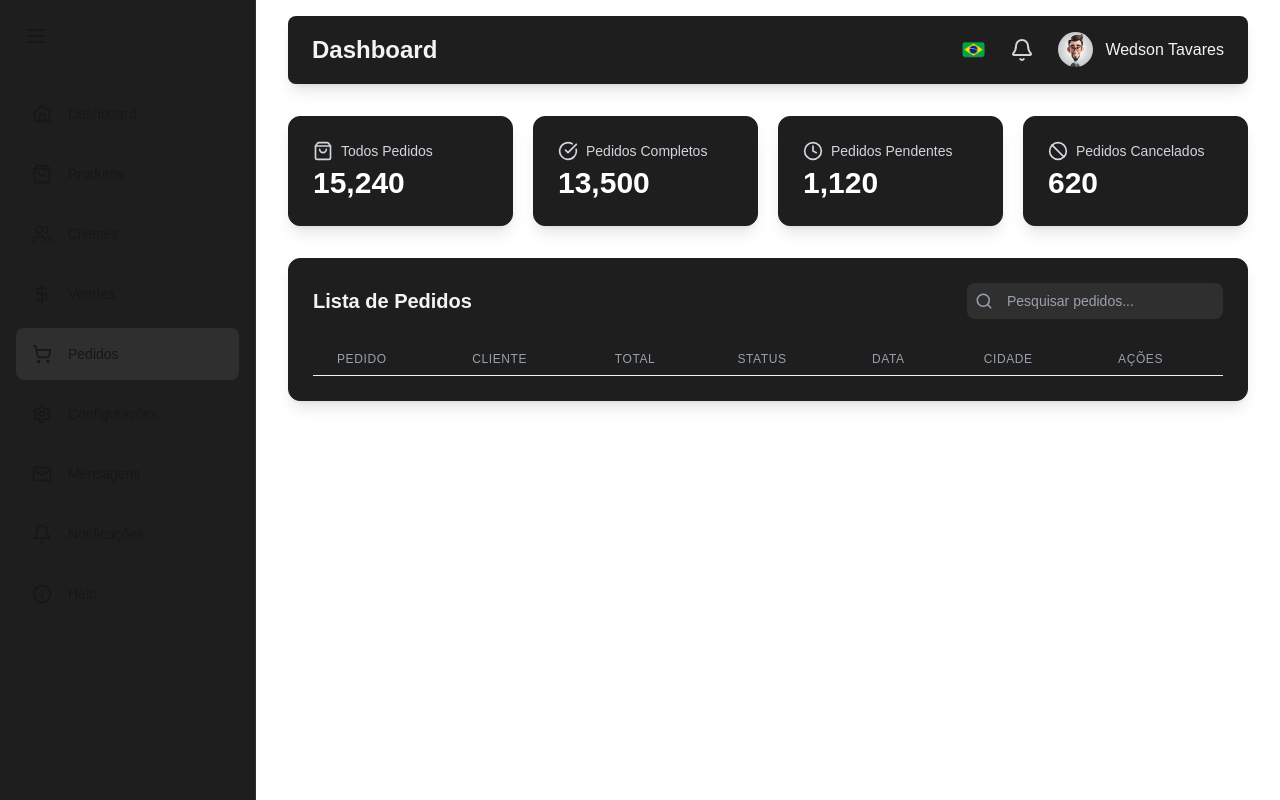
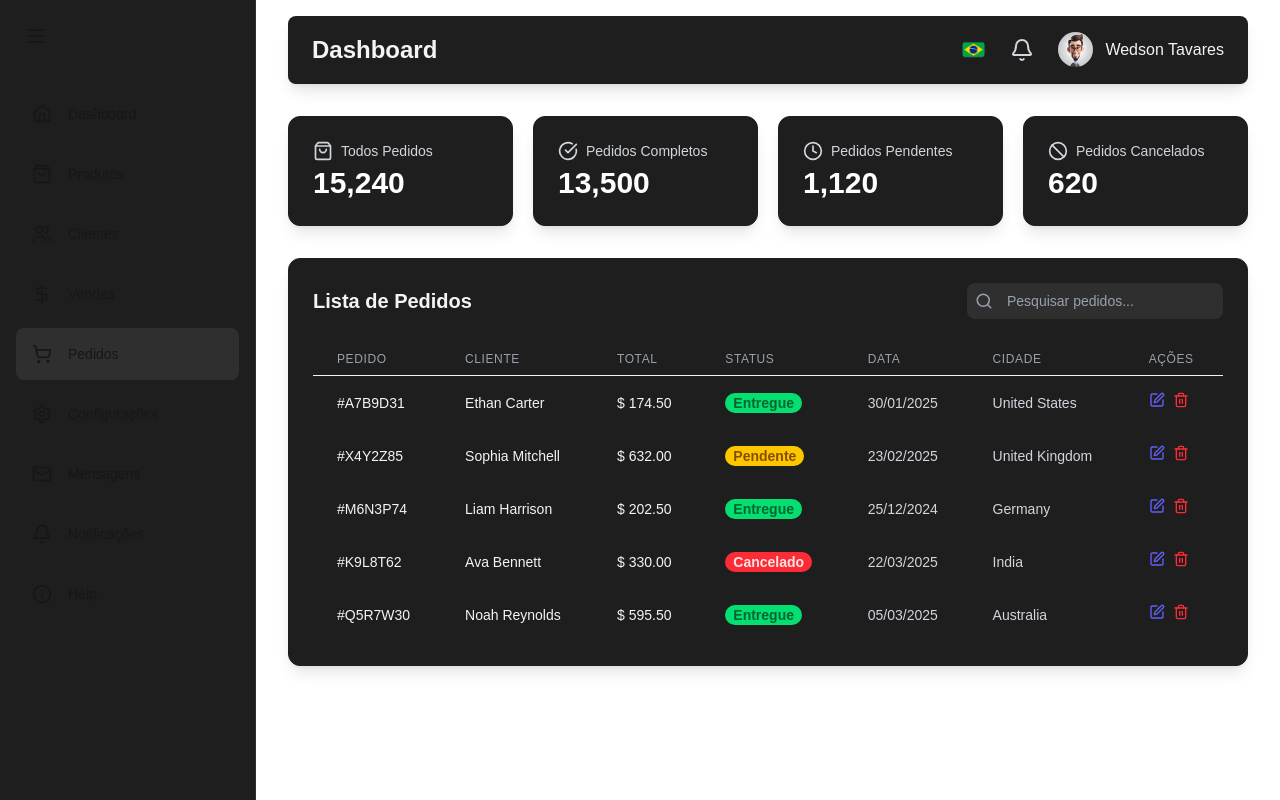
Before and after one commit to WedsonTavares/dashboard-saas, a Next.js app: page /orders in a window 1280 px wide. Built offline with nearby package versions, Linux system fonts and the light colour scheme.

Commit message:
fix pedidos

```diff
--- a/components/OrdersTable.jsx
+++ b/components/OrdersTable.jsx
@@ -1,11 +1,26 @@
 "use client";
 
-import React from 'react'
+import React, { useState } from 'react'
 import { motion } from "framer-motion";
 import ordersData from '../public/data/data.json';
-import { Search } from 'lucide-react';
+import { Edit, Search, Trash2 } from 'lucide-react';
 
 const OrdersTable = () => {
+
+    const [searchTerm, setSearchTerm] = useState("");
+    const [filteredOrders, setFilteredOrders] = useState(ordersData.orders);
+
+    const handleSearch = (event) => {
+        const term = event.target.value.toLowerCase();
+        setSearchTerm(term);
+        const filtered = ordersData.orders.filter((order) =>
+            order.id.toLowerCase().includes(term) ||
+            order.client.toLowerCase().includes(term) ||
+            order.email.toString().includes(term)
+        );
+        setFilteredOrders(filtered);
+    };
+
     return (
         <motion.div
             initial={{ opacity: 0, y: 20 }}
@@ -21,6 +36,8 @@ const OrdersTable = () => {
                     <input
                         type="text"
                         placeholder='Pesquisar pedidos...'
+                        value={searchTerm}
+                        onChange={handleSearch}
                         className='bg-[#2f2f2f] text-white placeholder:text-gray-400 rounded-lg pl-10 py-2 pr-4 w-full md:w-64
                     focus:outline-none focus:ring-2 focus:ring-gray-500 transition duration-200 text-sm'
                     />
@@ -49,15 +66,93 @@ const OrdersTable = () => {
                         </tr>
                     </thead>
                     <tbody className='divide-y divide-gray-700'>
-                        {ordersData.orders.map((order) => (
+                        {filteredOrders.map((order) => (
                             <motion.tr
-                            key={order.id}
-                            initial={{ opacity: 0, y: 10 }}
-                            animate={{ opacity: 1, y: 0 }}
-                            transition={{ delay: 0.1, duration: 0.3 }}
-                            className='flex flex-col md:table-row mb-4 md:mb-0 border-b md:border-b-0 border-gray-700 md:border-none p-2 md:p-0'
+                                key={order.id}
+                                initial={{ opacity: 0, y: 10 }}
+                                animate={{ opacity: 1, y: 0 }}
+                                transition={{ delay: 0.1, duration: 0.3 }}
+                                className='flex flex-col md:table-row mb-4 md:mb-0 border-b md:border-b-0 border-gray-700 md:border-none p-2 md:p-0'
                             >
+                                {/* mobile */}
 
+                                <td className='md:hidden px-3 py-2'>
+                                    <div className='flex items-center justify-between'>
+                                        <div className='flex flex-col'>
+                                            <div className='text-sm font-medium text-gray-100'>{order.id}</div>
+                                            <div className='text-xs text-gray-100'>{order.client}</div>
+                                            <div className='text-xs text-gray-400'>{order.email}</div>
+                                        </div>
+                                        <div className='flex space-x-1 -mt-1 -mr-1'>
+                                            <button className='text-indigo-500 hover:text-indigo-300 cursor-pointer'>
+                                                <Edit
+                                                    size={16}
+                                                />
+                                            </button>
+                                            <button className='text-red-500 hover:text-red-300 cursor-pointer'>
+                                                <Trash2
+                                                    size={16} />
+                                            </button>
+                                        </div>
+                                    </div>
+                                    <div className='mt-2 text-xs text-gray-300'>
+                                        <div>Total: {order.total.toFixed(2)}</div>
+                                        <div className='flex items-center gap-1'>
+                                            Status:
+                                            <span className={`px-2 inline-flex font-semibold rounded-full
+                                                ${order.status === 'Entregue' ? 'bg-green-400 text-green-800' :
+                                                    order.status === 'Pendente' ? 'bg-yellow-400 text-yellow-800' :
+                                                        'bg-red-500 text-red-100'}`}>
+                                                {order.status}
+                                            </span>
+                                        </div>
+                                        <div className=''>Data: {order.date}</div>
+                                        <div>Cidade: {order.country}</div>
+                                    </div>
+                                </td>
+                                {/* desktop */}
+                                <td className='hidden md:table-cell px-6 py-4 whitespace-nowrap text-sm font-medium text-gray-100'>
+                                    {order.id}
+                                </td>
+                                <td className='hidden md:table-cell px-6 py-4 whitespace-nowrap text-sm font-medium text-gray-100'>
+                                    {order.client}
+                                </td>
+                                <td className='hidden md:table-cell px-6 py-4 whitespace-nowrap text-sm font-medium text-gray-100'>
+                                    $ {order.total.toFixed(2)}
+                                </td>
+
+                                <td className='hidden md:table-cell px-6 py-4 whitespace-nowrap text-sm font-medium text-gray-100'>
+                                    <span className={`px-2 inline-flex font-semibold rounded-full
+                                                ${order.status === 'Entregue' ? 'bg-green-400 text-green-800' :
+                                            order.status === 'Pendente' ? 'bg-yellow-400 text-yellow-800' :
+                                                'bg-red-500 text-red-100'}`}>
+                                        {order.status}
+                                    </span>
+                                </td>
+
+                                <td className='hidden md:table-cell px-6 py-4 whitespace-nowrap text-sm font-medium text-gray-300'>
+                                    {(() => {
+                                        // Tenta converter datas tipo 'Jan 30, 2025' para '30/01/2025'
+                                        const date = new Date(order.date);
+                                        if (!isNaN(date)) {
+                                            return date.toLocaleDateString('pt-BR');
+                                        }
+                                        // Se não for possível converter, mostra o valor original
+                                        return order.date;
+                                    })()}
+                                </td>
+                                <td className='hidden md:table-cell px-6 py-4 whitespace-nowrap text-sm font-medium text-gray-300'>
+                                    {order.country}
+                                </td>
+                                <td className='hidden md:table-cell px-6 py-4 whitespace-nowrap text-sm font-medium text-gray-300'>
+                                    <div className='flex scroll-px-1 -ml-2'></div>
+                                    <button className='text-indigo-500 hover:text-indigo-300 mr-2 cursor-pointer'>
+                                        <Edit size={16} />
+                                    </button>
+                                    <button className='text-red-500 hover:text-red-300 cursor-pointer'>
+                                        <Trash2 size={16} />
+                                    </button>
+                                </td>
                             </motion.tr>
                         ))}
                     </tbody>
--- a/public/data/data.json
+++ b/public/data/data.json
@@ -54,7 +54,7 @@
       "client": "Ethan Carter",
       "email": "Ethan.Carter@example.com",
       "total": 174.5,
-      "status": "Delivered",
+      "status": "Entregue",
       "date": "Jan 30, 2025",
       "country": "United States"
     },
@@ -63,7 +63,7 @@
       "client": "Sophia Mitchell",
       "email": "Sophia.Mitchell@example.co.uk",
       "total": 632.0,
-      "status": "Pending",
+      "status": "Pendente",
       "date": "Feb 23, 2025",
       "country": "United Kingdom"
     },
@@ -72,7 +72,7 @@
       "client": "Liam Harrison",
       "email": "Liam.Harrison@example.de",
       "total": 202.5,
-      "status": "Delivered",
+      "status": "Entregue",
       "date": "Dec 25, 2024",
       "country": "Germany"
     },
@@ -81,7 +81,7 @@
       "client": "Ava Bennett",
       "email": "Ava.Bennett@example.in",
       "total": 330.0,
-      "status": "Canceled",
+      "status": "Cancelado",
       "date": "Mar 22, 2025",
       "country": "India"
     },
@@ -90,7 +90,7 @@
       "client": "Noah Reynolds",
       "email": "Noah.Reynolds@example.au",
       "total": 595.5,
-      "status": "Delivered",
+      "status": "Entregue",
       "date": "Mar 5, 2025",
       "country": "Australia"
     }
```
Also changed, not shown: 1 other file (tests, documents, lock files or other folders).
